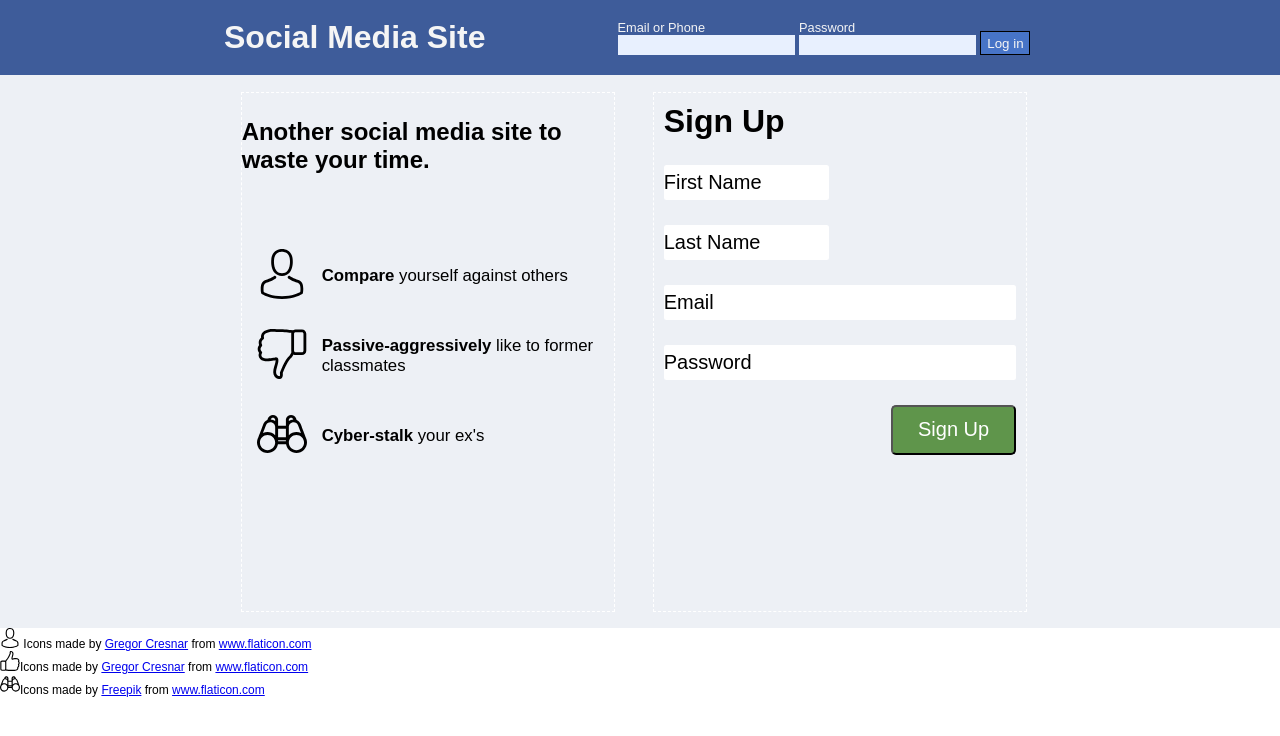
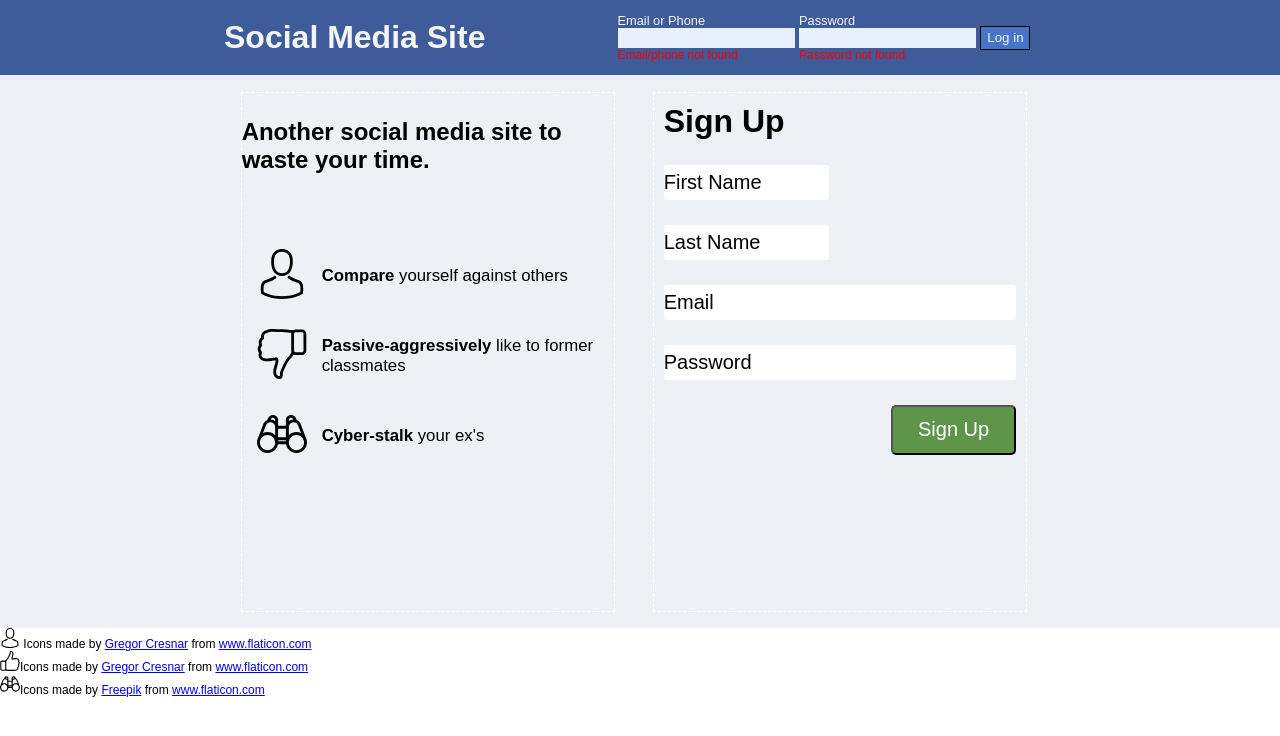
Before and after one commit to stholmes/F-is-for-FrontEnd, a plain HTML site: page social_media_login/index.html in a window 1280 px wide. Both pictures are taken after a click on the button "Log in". Drawn offline with Linux system fonts and the light colour scheme.

Commit message:
Start registration validation

```diff
--- a/social_media_login/app.js
+++ b/social_media_login/app.js
@@ -0,0 +1,32 @@
+window.onload = function(){
+
+    let inputValidation = (event, defaultValue) =>{
+        if(event.target.value ==''){
+            event.target.value = defaultValue;
+        }
+        console.log('validation')
+    }
+    var logIn = document.getElementById("log-in");
+    logIn.addEventListener("click", function(){
+       let validation = document.querySelectorAll(".validation");
+       for (let i = 0 ; i < validation.length; i++){
+           validation[i].style.display="block"
+       }
+    })
+    var fName = document.getElementById('firstName');
+    fName.addEventListener("focus", function(event){
+        if(fName.value == 'First Name'){
+            event.target.value='';
+        }
+    })
+    fName.addEventListener("blur", function(event){
+        if(event.target.value==''){
+            event.target.value='First Name'
+        }
+        if(event.target.value.length>0 && event.target.value.trim().length==0){
+            event.target.value='First Name'
+        }
+    });
+
+
+}
--- a/social_media_login/index.html
+++ b/social_media_login/index.html
@@ -4,7 +4,7 @@
     <meta charset="UTF-8">
     <meta name="viewport" content="width=device-width, initial-scale=1.0">
     <link rel="stylesheet" href="style.css">
-    <script src="app.js"></script>
+
     <title>Loging Page</title>
 </head>
 <body>
@@ -16,12 +16,12 @@
                     <div class="form-control">
                         <label for="email">Email or Phone</label>
                         <input type="email">
-                        <p class="validation">Email/Phone not found</p>
+                        <div class="validation">Email/phone not found</div>
                     </div>
                     <div  class="form-control">
                         <label for="password">Password</label>
                         <input type="password">
-                        <p class="validation">Password not found</p>
+                        <div class="validation">Password not found</div>
                     </div>
                     <button id="log-in">Log in</button>
                 </div>
@@ -73,5 +73,6 @@
 
         </footer>
     </div>
+    <script src="app.js"></script>
 </body>
 </html>
--- a/social_media_login/style.css
+++ b/social_media_login/style.css
@@ -30,7 +30,8 @@ header{
 
 .form-control{
     display:inline-block;
-    vertical-align: top;
+    vertical-align: middle;
+    height:49px;
 }
 
 .form-control label{
@@ -53,7 +54,7 @@ header{
     color:whitesmoke;
     cursor: pointer;
     display:inline-block;
-    vertical-align:bottom;
+    vertical-align:middle;
 }
 #log-in:hover{
     background-color: #3E5C9A;
@@ -85,7 +86,7 @@ main{
     color:red;
     text-align: left;
     font-size:.75rem;
-    display:none;
+    display: none;
 }
 
 
```
